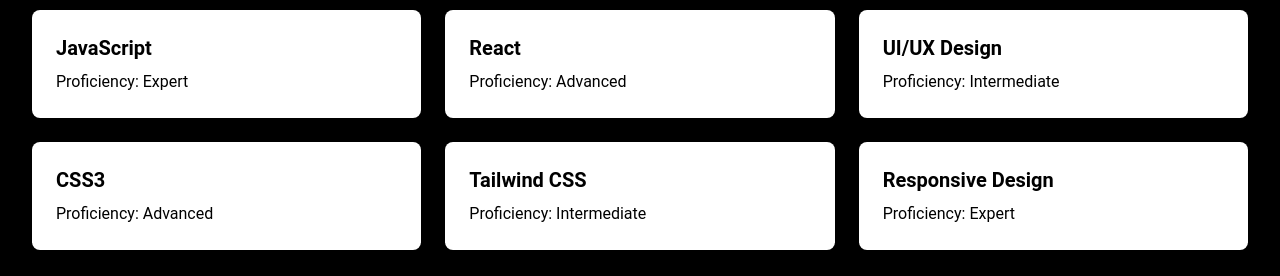
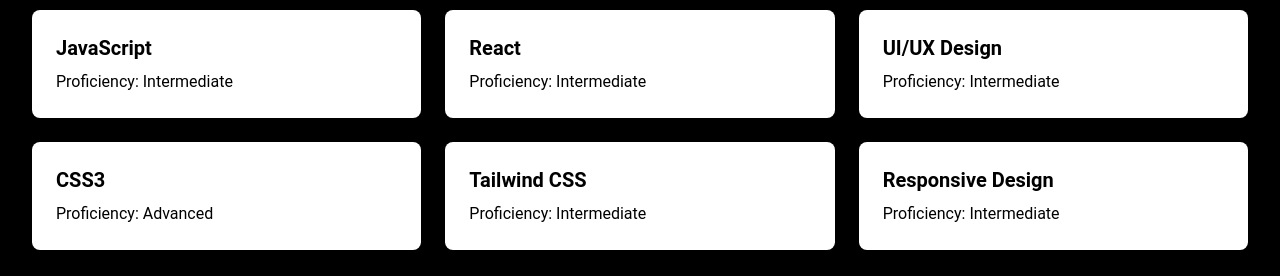
Before and after one commit to SparrowNado/MyIdealPortfolio-reactjs, a React (Vite) app: page / in a window 1280 px wide. Shown: the part 2298-2574 px from the top of the page. Built offline with nearby package versions, Linux system fonts and the light colour scheme.

Commit message:
Update Skills.jsx

```diff
--- a/src/components/Skills.jsx
+++ b/src/components/Skills.jsx
@@ -14,12 +14,12 @@
 
 const Skills = () => {
   const skills = [
-    { name: 'JavaScript', proficiency: 'Expert', icon: jsIcon },
-    { name: 'React', proficiency: 'Advanced', icon: reactIcon },
+    { name: 'JavaScript', proficiency: 'Intermediate', icon: jsIcon },
+    { name: 'React', proficiency: 'Intermediate', icon: reactIcon },
     { name: 'UI/UX Design', proficiency: 'Intermediate', icon: designIcon },
     { name: 'CSS3', proficiency: 'Advanced', icon: cssIcon },
     { name: 'Tailwind CSS', proficiency: 'Intermediate', icon: tailwindIcon },
-    { name: 'Responsive Design', proficiency: 'Expert', icon: responsiveIcon },
+    { name: 'Responsive Design', proficiency: 'Intermediate', icon: responsiveIcon },
   ];
 
   return (
```
